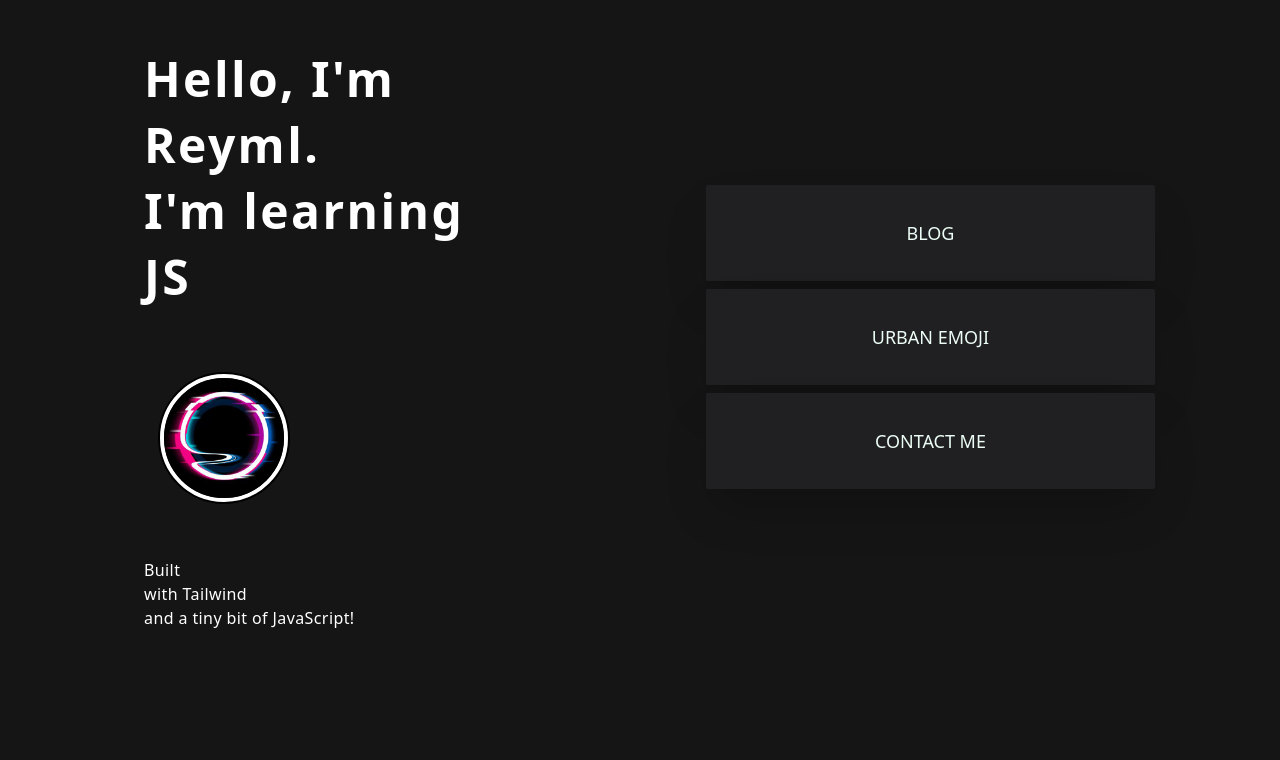
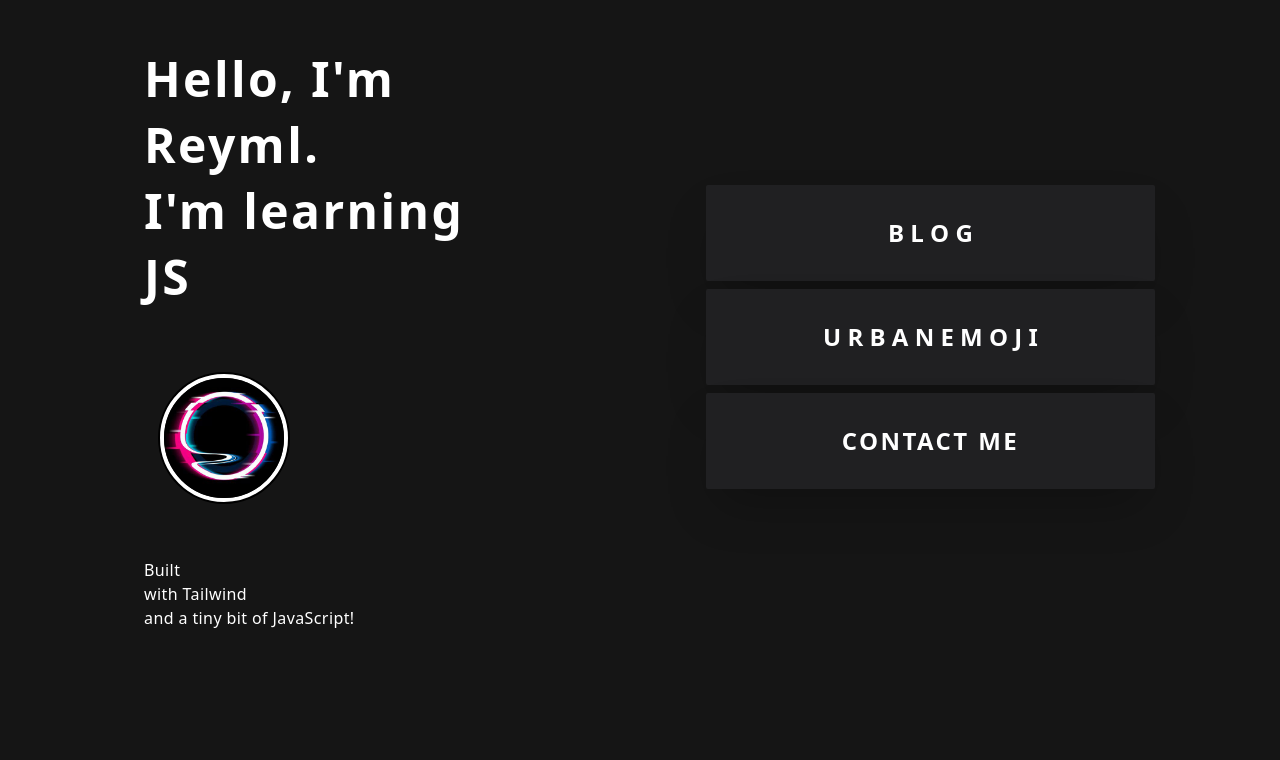
Before and after one commit to ReyML/portafolio, a website: page index.html in a window 1280 px wide. Shown: the part 116-876 px from the top of the page. Drawn offline with Linux system fonts and the light colour scheme.

Commit message:
retouching

```diff
--- a/index.html
+++ b/index.html
@@ -67,16 +67,16 @@
         <div class="flex justify-center flex-col flex-wrap items-center md:w-3/6 md:mr-20 md:mt-20">
 
             <a href="https://reyml.medium.com"
-                class="focus:outline-none hover:bg-[#2E2E31] hover:scale-110 mx-auto w-5/6 bg-[#202022] rounded-sm mt-2 h-24 flex items-center text-center shadow-2xl">
-                <p class="font-sans text-lg uppercase mx-auto text-green-50">Blog</p>
+                class="focus:outline-none hover:bg-[#2E2E31] ease-in-out duration-200 hover:scale-110 mx-auto w-5/6 bg-[#202022] rounded-sm mt-2 h-24 flex items-center text-center shadow-2xl">
+                <p class="font-sans text-2xl uppercase mx-auto text-white font-semibold">B l o g</p>
             </a>
             <a href="https://urbanemoji.netlify.app/"
-                class="focus:outline-none hover:bg-[#2E2E31] hover:scale-110 mx-auto w-5/6 bg-[#202022] rounded-sm mt-2 h-24 flex items-center text-center shadow-2xl">
-                <p class="font-sans text-lg uppercase mx-auto text-green-50">Urban Emoji</p>
+                class="focus:outline-none hover:bg-[#2E2E31] ease-in-out duration-200 hover:scale-110 mx-auto w-5/6 bg-[#202022] rounded-sm mt-2 h-24 flex items-center text-center shadow-2xl">
+                <p class="font-sans text-2xl uppercase mx-auto text-white font-semibold">U r b a n E m o j i</p>
             </a>
             <a href="mailto:laraveowling@gmail.com"
-                class="focus:outline-none hover:bg-[#2E2E31] hover:scale-110 mx-auto w-5/6 bg-[#202022] rounded-sm mt-2 h-24 flex items-center text-center shadow-2xl">
-                <p class="font-sans text-lg uppercase mx-auto text-green-50">Contact Me</p>
+                class="focus:outline-none hover:bg-[#2E2E31] ease-in-out duration-200 hover:scale-110 mx-auto w-5/6 bg-[#202022] rounded-sm mt-2 h-24 flex items-center text-center shadow-2xl">
+                <p class="font-sans text-2xl uppercase mx-auto text-white font-semibold tracking-widest">Contact Me</p>
             </a>
         </div>
     </main>
```
Also changed, not shown: dist/tailwind.css.
